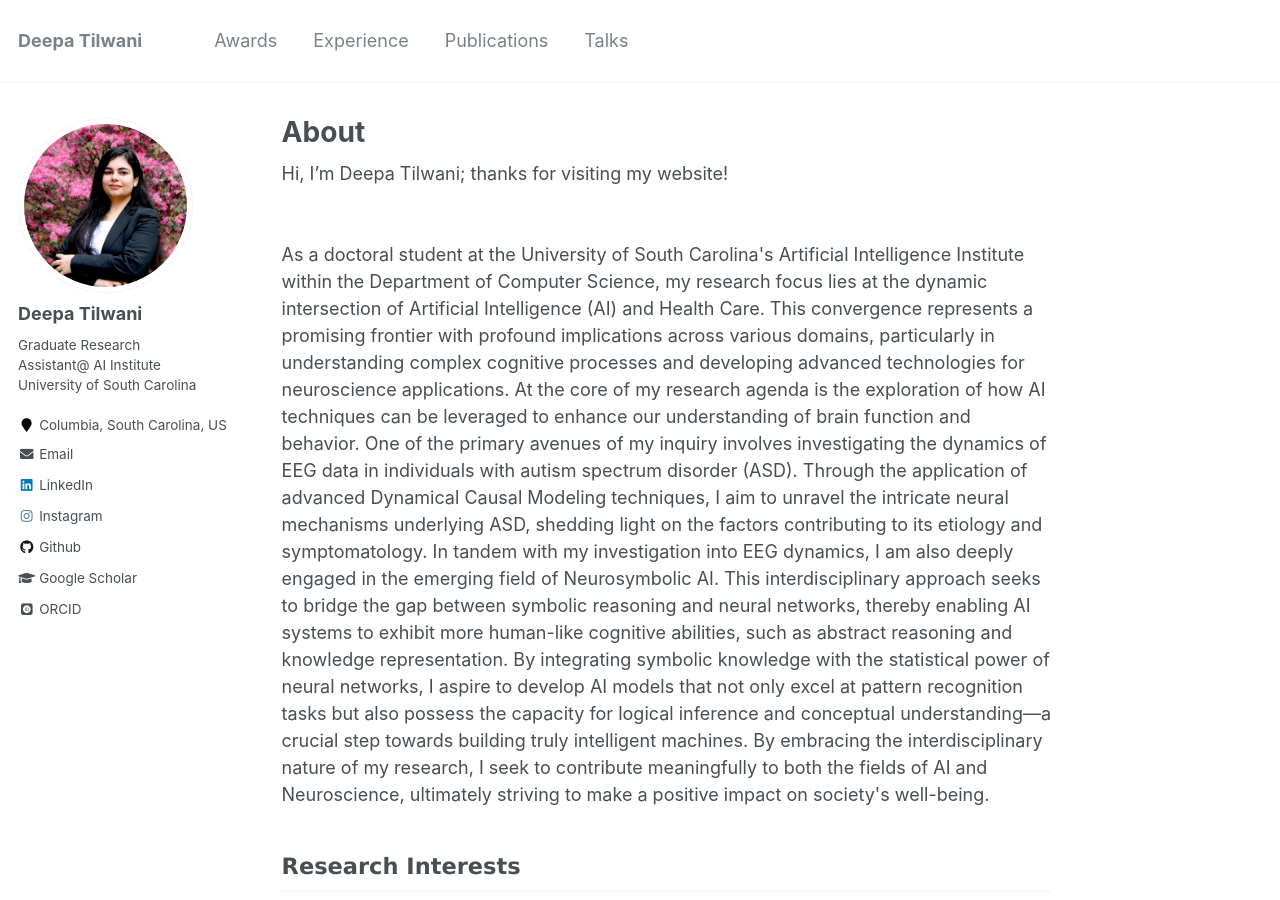
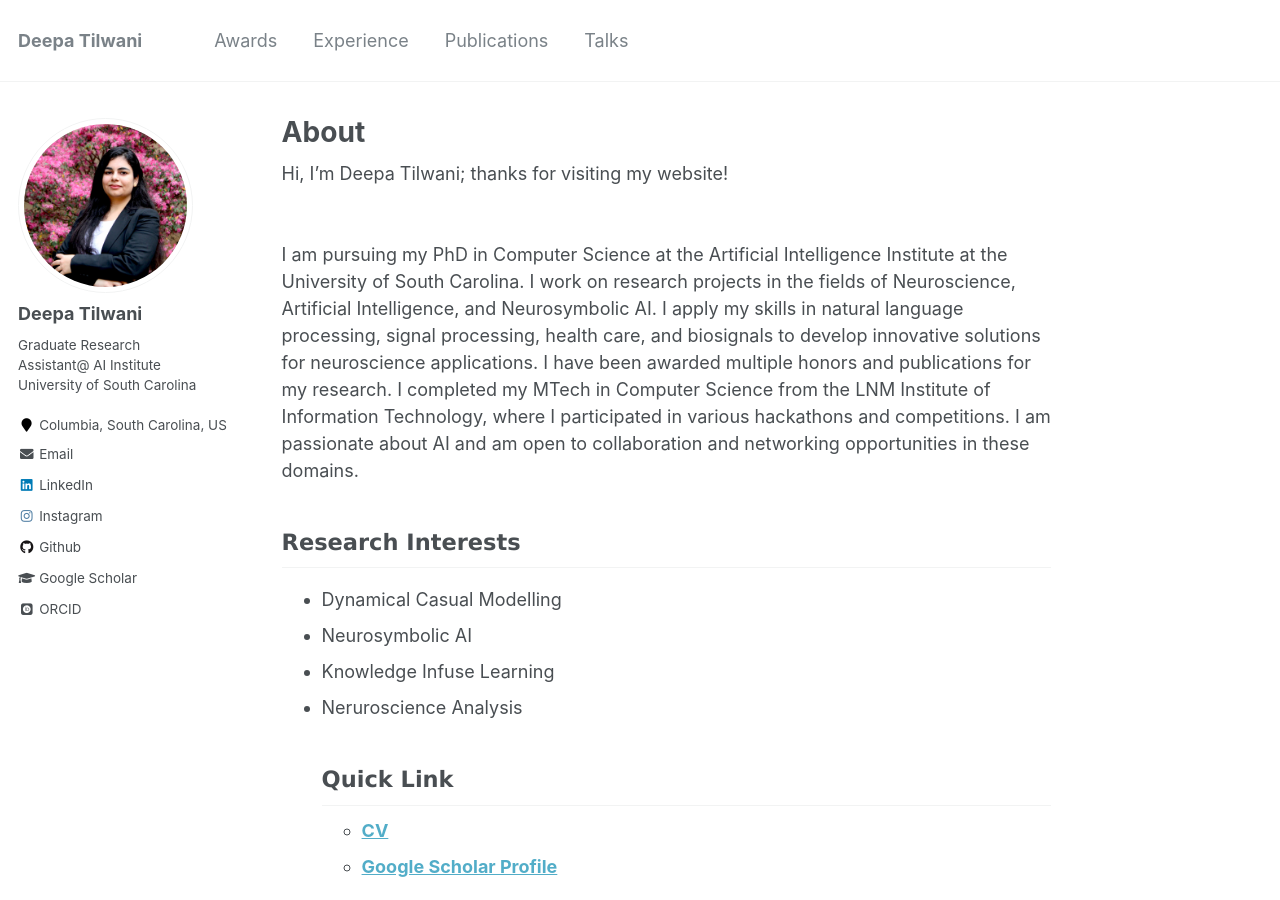
Before and after one commit to Deepa-Tilwani/deepa-tilwani.github.io, a Jekyll site: the page built from index.html, in a window 1280 px wide and 900 px high. Built offline with Jekyll 4.4.1, drawn with Linux system fonts in a browser that asks for light colours; some web fonts are replaced.

Commit message:
Update index.html

```diff
--- a/index.html
+++ b/index.html
@@ -8,13 +8,8 @@ author_profile: true
 
 
 								<br/>
-
-								As a doctoral student at the University of South Carolina's Artificial Intelligence Institute within the Department of Computer Science, my research focus lies at the dynamic intersection of Artificial Intelligence (AI) and Health Care. This convergence represents a promising frontier with profound implications across various domains, particularly in understanding complex cognitive processes and developing advanced technologies for neuroscience applications.
-
-At the core of my research agenda is the exploration of how AI techniques can be leveraged to enhance our understanding of brain function and behavior. One of the primary avenues of my inquiry involves investigating the dynamics of EEG data in individuals with autism spectrum disorder (ASD). Through the application of advanced Dynamical Causal Modeling techniques, I aim to unravel the intricate neural mechanisms underlying ASD, shedding light on the factors contributing to its etiology and symptomatology.
-In tandem with my investigation into EEG dynamics, I am also deeply engaged in the emerging field of Neurosymbolic AI. This interdisciplinary approach seeks to bridge the gap between symbolic reasoning and neural networks, thereby enabling AI systems to exhibit more human-like cognitive abilities, such as abstract reasoning and knowledge representation. By integrating symbolic knowledge with the statistical power of neural networks, I aspire to develop AI models that not only excel at pattern recognition tasks but also possess the capacity for logical inference and conceptual understanding—a crucial step towards building truly intelligent machines.
-By embracing the interdisciplinary nature of my research, I seek to contribute meaningfully to both the fields of AI and Neuroscience, ultimately striving to make a positive impact on society's well-being.
-																</p>
+I am pursuing my PhD in Computer Science at the Artificial Intelligence Institute at the University of South Carolina. I work on research projects in the fields of Neuroscience, Artificial Intelligence, and Neurosymbolic AI. I apply my skills in natural language processing, signal processing, health care, and biosignals to develop innovative solutions for neuroscience applications.
+I have been awarded multiple honors and publications for my research. I completed my MTech in Computer Science from the LNM Institute of Information Technology, where I participated in various hackathons and competitions. I am passionate about AI and am open to collaboration and networking opportunities in these domains.	</p>
 
 
 <h2 style="font-family:verdana;"><b>Research Interests</b></h2>
```
